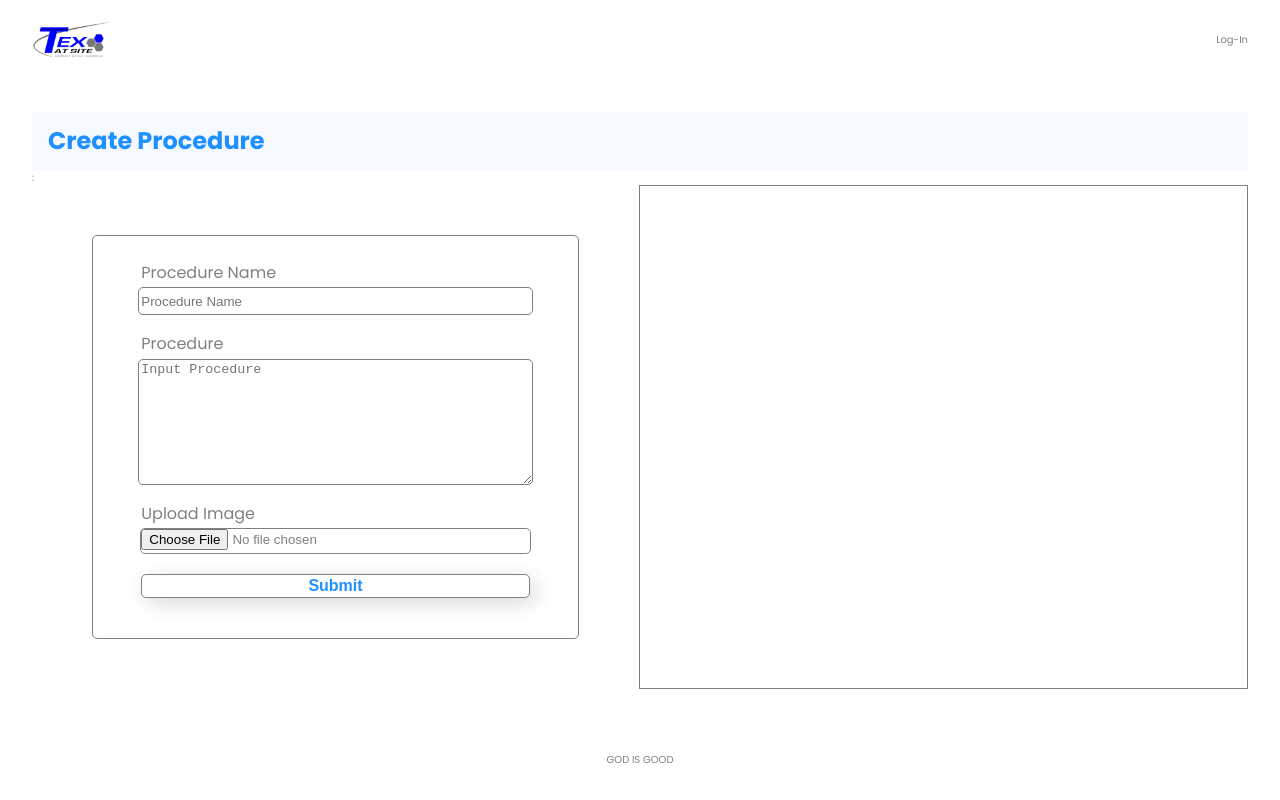
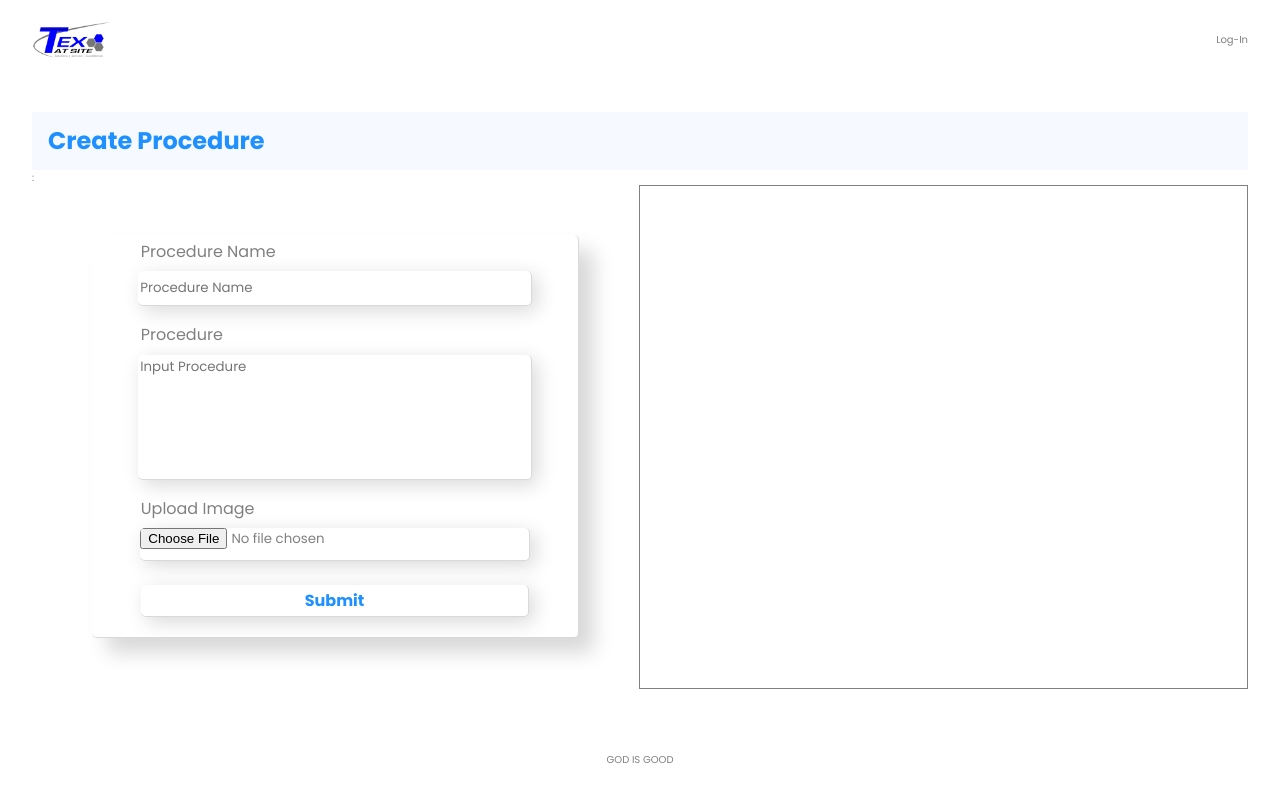
Before and after one commit to SHERNOF/toasted, a React (Create React App) app in the folder fe/: page /create-new in a window 1280 px wide. Built offline with nearby package versions, Linux system fonts and the light colour scheme.

Commit message:
started the create new component

```diff
--- a/fe/src/components/createNew/createNew.scss
+++ b/fe/src/components/createNew/createNew.scss
@@ -3,6 +3,8 @@
     // border: 1px solid green;
     display: flex;
     flex-direction: column;
+
+
 
 
     & .title-container{
@@ -27,39 +29,65 @@
             width: 100%;
 
 
+
+
             & .myForm{
                 display: flex;
                 flex-direction: column;
                 justify-content: center;
                 align-items: center;
-                border: 1px solid var(--grey);
+                // border: 1px solid var(--grey);
                 width: 80%;
                 height: 80%;
                 border-radius: 5px;
-
+                border-right: 1px solid #d9d9d9;
+                border-bottom: 1px solid #d9d9d9;
+                background: #ffffff;
+                box-shadow:  15px 15px 20px #d9d9d9,
+                            -5px -5px 20px #ffffff;
 
                 & input,
                 label {
                     position: relative;
                     width: 80%;
-                    height: 6%;
-                }
-
-                & input, textarea {
-                    border-radius: 5px;
-                    margin-bottom: 1rem;
-                    margin-top: .2rem;
-                    border: 1px solid var(--grey);
+                    height: 8%;
                 }
 
                 & textarea {
                     width: 80%;
                     height: 30%;
+
+
                 }
 
                 & label {
                     font-size: 1rem;
                     // display: none;
+                    z-index: 3;
+                }
+
+                & input,
+                textarea{
+                    font-family: 'Poppins';
+                    resize: none;
+                    // border-radius: 5px;
+                    margin-bottom: 1rem;
+                    // margin-top: .2rem;
+                    // border: 1px solid var(--grey);
+                    border: none;
+                    border-radius: 5px;
+                    border-right: 1px solid #d9d9d9;
+                    border-bottom: 1px solid #d9d9d9;
+                    background: #ffffff;
+                    box-shadow:  5px 5px 20px #d9d9d9,
+                            -5px -5px 20px #ffffff;
+
+                            &:focus{
+                                outline: none;
+                                padding: .5rem;
+                                overflow: hidden;
+                            }
+                            transition: all .5s;
                 }
             }
         }
--- a/fe/src/components/main-content/mainContent.scss
+++ b/fe/src/components/main-content/mainContent.scss
@@ -55,7 +55,7 @@
                 border-bottom: 1px solid #d9d9d9;
                 background: #ffffff;
                 box-shadow:  5px 5px 20px #d9d9d9,
-                -5px -5px 20px #ffffff;
+                            -5px -5px 20px #ffffff;
 
             transition: all .5s;
 
```
